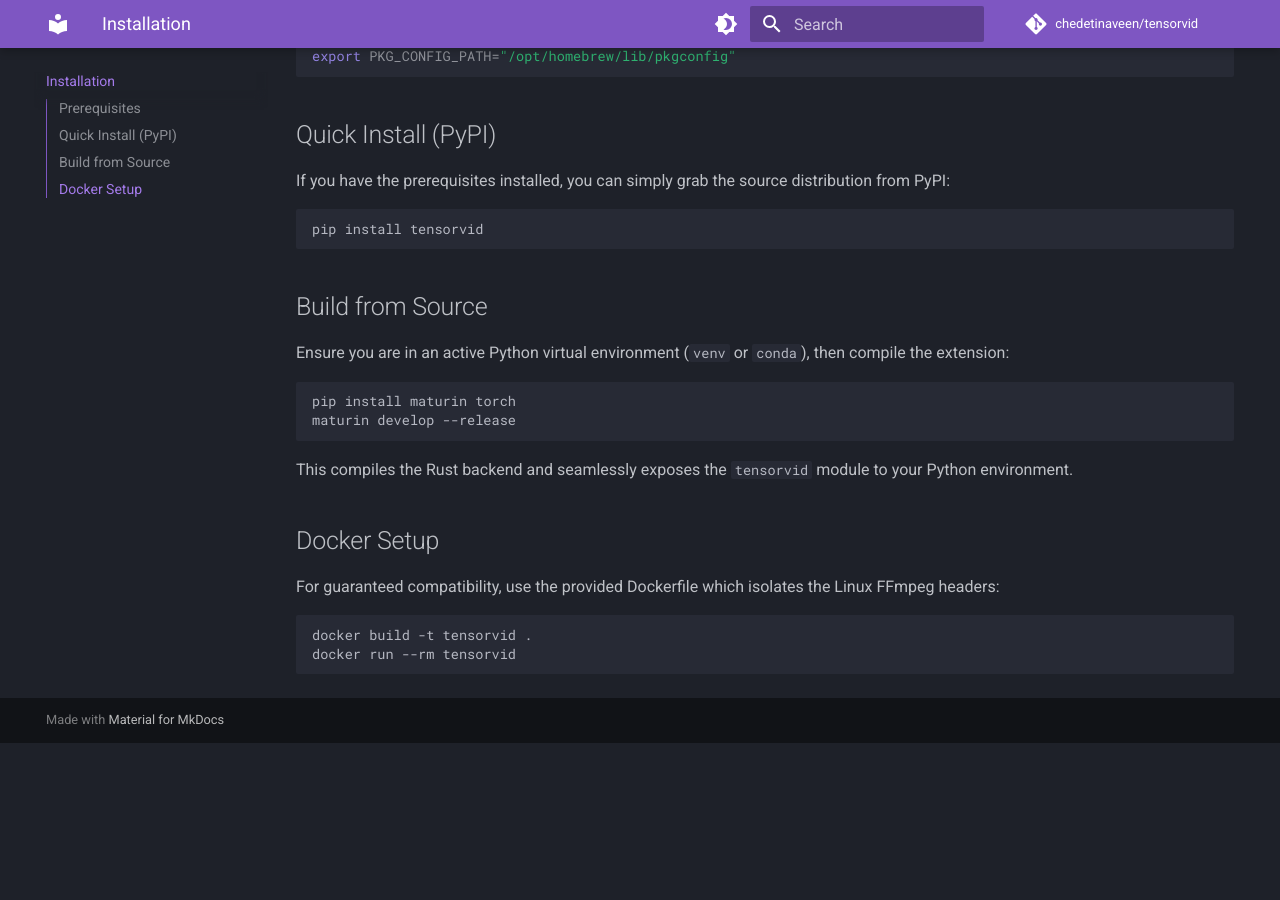
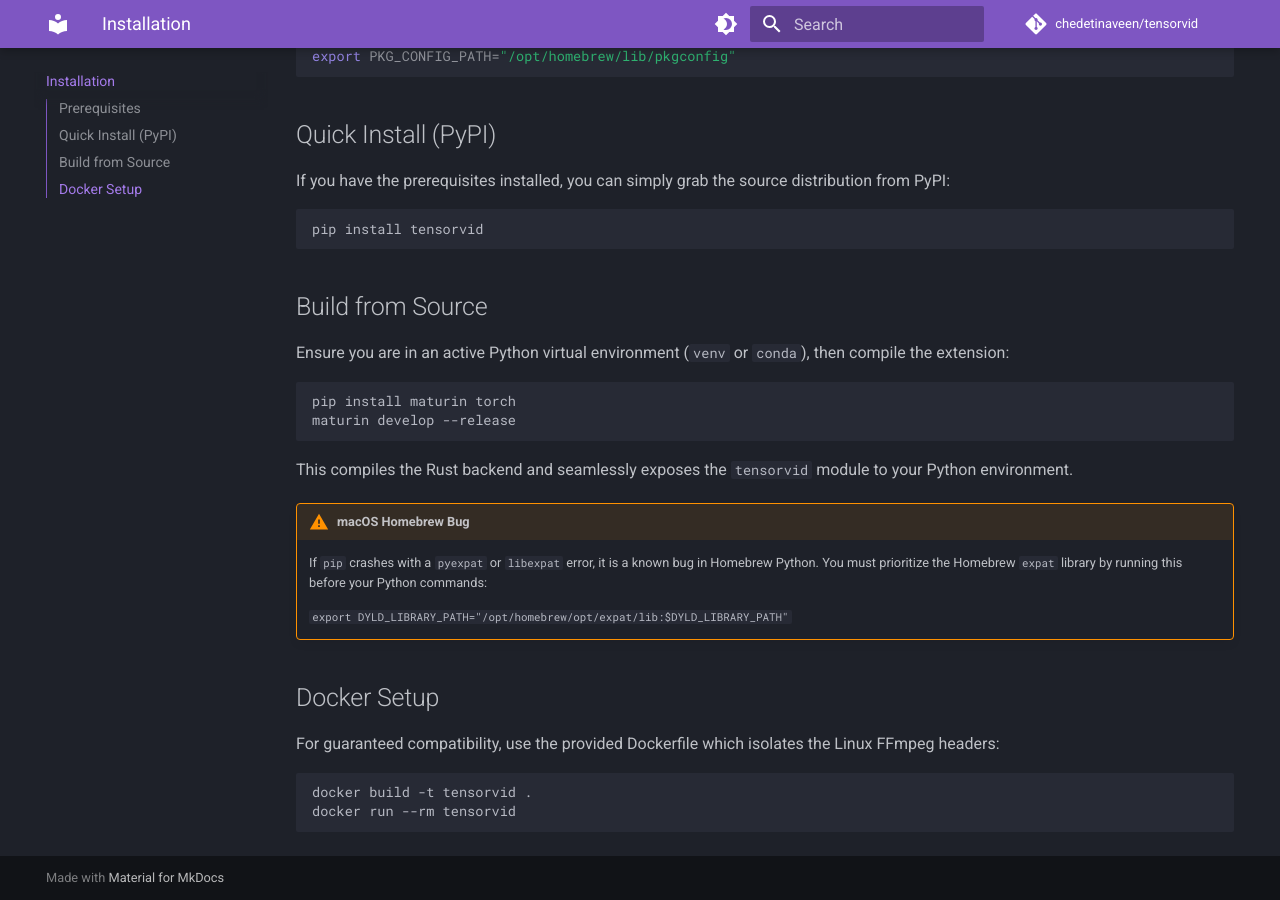
Before and after one commit to chedetinaveen/tensorvid, an MkDocs documentation site: the page built from docs/installation.md, in a window 1280 px wide and 900 px high, scrolled down 579 px. Built offline with MkDocs 1.6.1 and Material for MkDocs 9.7.7, drawn with Linux system fonts in a browser that asks for light colours; comment, search, counter and statistics services are not loaded; before the commit the page ends 1322 px from its top, so only the background shows below that.

Commit message:
docs: add macOS homebrew troubleshooting guide

```diff
--- a/docs/installation.md
+++ b/docs/installation.md
@@ -37,6 +37,11 @@
 
 This compiles the Rust backend and seamlessly exposes the `tensorvid` module to your Python environment.
 
+!!! warning "macOS Homebrew Bug"
+    If `pip` crashes with a `pyexpat` or `libexpat` error, it is a known bug in Homebrew Python. You must prioritize the Homebrew `expat` library by running this before your Python commands:
+
+    `export DYLD_LIBRARY_PATH="/opt/homebrew/opt/expat/lib:$DYLD_LIBRARY_PATH"`
+
 ## Docker Setup
 For guaranteed compatibility, use the provided Dockerfile which isolates the Linux FFmpeg headers:
 
```
Also changed, not shown: README.md (+3 -0 lines).
